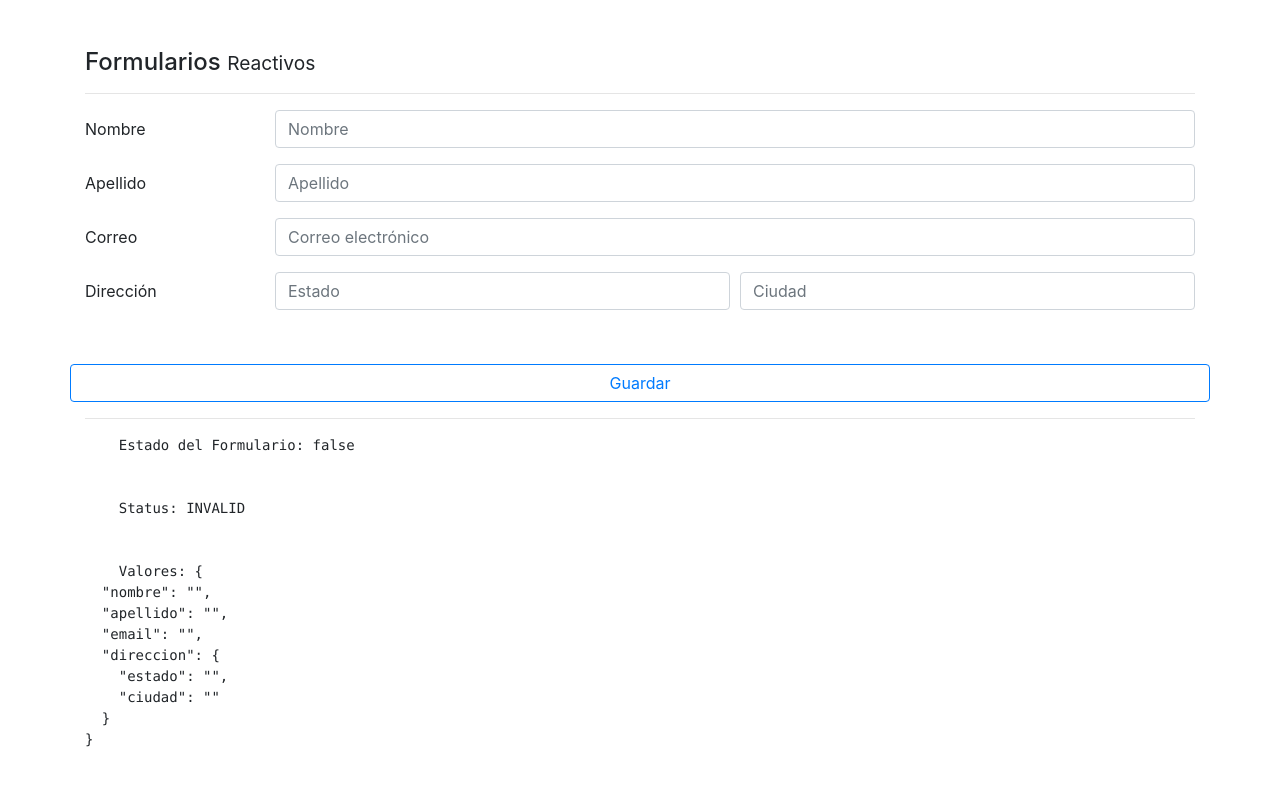
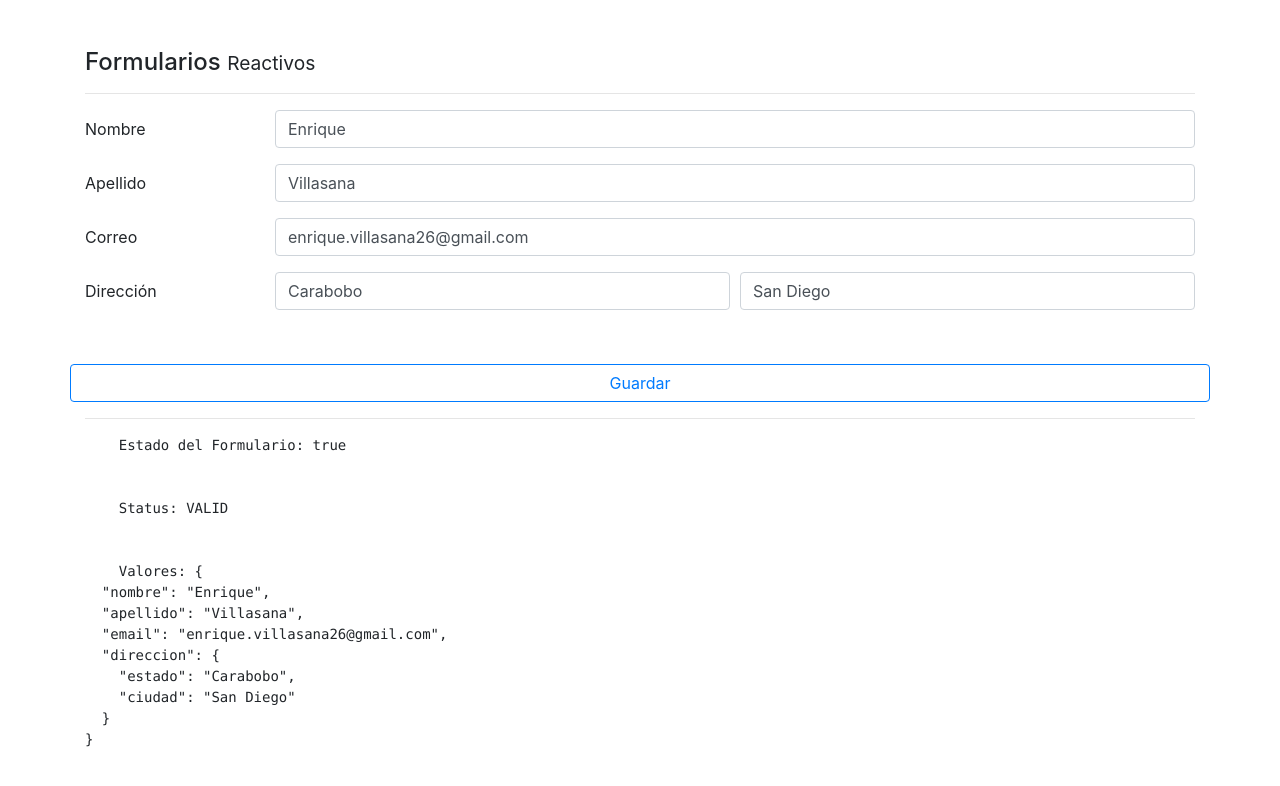
Before and after one commit to villasana26enrique/forms-app, an Angular app: page /reactivo in a window 1280 px wide. Shown: the top 786 px of the page. Built offline with nearby package versions, Linux system fonts and the light colour scheme.

Commit message:
Reset despues de enviar y Definir Valores por Defecto

```diff
--- a/src/app/pages/reactive/reactive.component.ts
+++ b/src/app/pages/reactive/reactive.component.ts
@@ -16,6 +16,7 @@ export class ReactiveComponent implements OnInit {
     que se inicialice antes de que se empiece a construir el HTML. Por
     eso no se inicializa en el ngOnInit*/
     this.crearFormulario();
+    this.cargarInformacion();
   }
 
   ngOnInit(): void {
@@ -53,6 +54,18 @@ export class ReactiveComponent implements OnInit {
     });
   }
 
+  cargarInformacion() {
+    this.formulario.setValue({
+      nombre: 'Enrique',
+      apellido: 'Villasana',
+      email: 'enrique.villasana26@gmail.com',
+      direccion: {
+        estado: 'Carabobo',
+        ciudad: 'San Diego'
+      }
+    });
+  }
+
   guardar() {
     console.log(this.formulario);
     if (this.formulario.invalid) {
@@ -68,7 +81,10 @@ export class ReactiveComponent implements OnInit {
         }
       });
     }
-    console.log(this.formulario);
+    /* Aquí se deberia recibir la información correcta, es donde se debería enviar
+    a un servicio o BD. Pero por los momentos solo haré un reset para limpiar el
+    el formulario */
+    this.formulario.reset( /*{ nombre: 'Enrique'}*/ );
   }
 
 }
```
